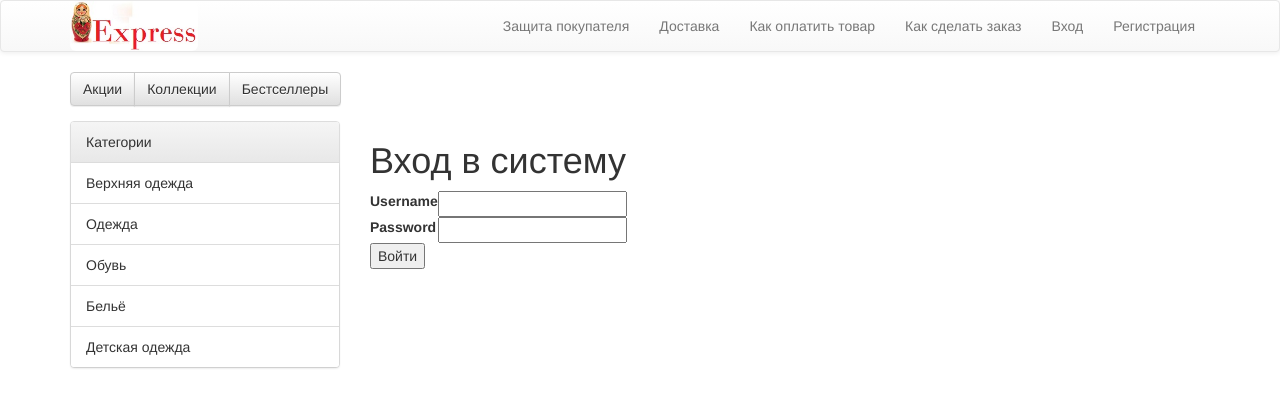
After one commit to DobermanSE/MatreshaWebApp, a Django app: template apps/accounts/templates/login.html in a window 1280 px wide. The commit adds this page. Shown: the top 408 px of the page. Run offline with Django 3.2, Linux system fonts and the light colour scheme; the template is opened without the code that fills it, so the values that code supplies are empty, except form fields; tables that the repository leaves empty hold one stand-in row (values such as "Sample post"); form fields are guessed from the names that the template uses; some libraries are stand-ins or nearby versions.

Commit message:
login functionallity

```diff
--- a/MatreshaWebApp/settings.py
+++ b/MatreshaWebApp/settings.py
@@ -37,6 +37,7 @@ INSTALLED_APPS = [
     'django.contrib.messages',
     'django.contrib.staticfiles',
     'apps.store',
+    'apps.accounts',
 ]
 
 MIDDLEWARE_CLASSES = [
@@ -125,3 +126,5 @@ USE_TZ = True
 # https://docs.djangoproject.com/en/1.9/howto/static-files/
 
 STATIC_URL = '/static/'
+
+LOGIN_REDIRECT_URL = '/'
--- a/MatreshaWebApp/urls.py
+++ b/MatreshaWebApp/urls.py
@@ -19,4 +19,5 @@ from django.contrib import admin
 urlpatterns = [
     url(r'^admin/', admin.site.urls),
     url(r'^store/', include('apps.store.urls')),
+    url(r'^accounts/', include('apps.accounts.urls')),
 ]
--- /dev/null
+++ b/apps/accounts/templates/login.html
@@ -0,0 +1,37 @@
+{% extends "base.html" %}
+{% block title %}Matreshka Express Main Page{% endblock title %}
+{% block content %}
+<h1>Вход в систему</h1>
+
+{% if form.errors %}
+<p>Неправильное имя пользователя или пароль. Попробуйте еще раз</p>
+{% endif %}
+
+{% if next %}
+    {% if user.is_authenticated %}
+    <p>У вас недостаточно прав, чтобы перейти на запрашиваемую страницу. Пожалуйста, войдите из-под пользователя с достаточными правами.</p>
+    {% else %}
+    <p>Для просмотра данной страницы, пожалуйста, войдите в систему.</p>
+    {% endif %}
+{% endif %}
+
+<form method="post" action="{% url 'login' template_name='login.html'%}">
+{% csrf_token %}
+<table>
+<tr>
+    <td>{{ form.username.label_tag }}</td>
+    <td>{{ form.username }}</td>
+</tr>
+<tr>
+    <td>{{ form.password.label_tag }}</td>
+    <td>{{ form.password }}</td>
+</tr>
+</table>
+
+<input type="submit" value="Войти" />
+<input type="hidden" name="next" value="{{ next }}" />
+</form>
+
+{# Assumes you setup the password_reset view in your URLconf #}
+
+{% endblock content %}
--- /dev/null
+++ b/apps/accounts/urls.py
@@ -0,0 +1,13 @@
+from django.conf.urls import url
+from django.contrib.auth import views as auth_views
+
+from . import views
+
+urlpatterns = [
+    url(r'^login/$', auth_views.login,
+        {'template_name': 'login.html'},
+        name='login'),
+    url(r'^logout/$', auth_views.logout,
+        {'next_page': '/'},
+        name='logout'),
+]
--- a/templates/base.html
+++ b/templates/base.html
@@ -35,8 +35,14 @@
                         <li><a href="">Доставка</a></li>
                         <li><a href="">Как оплатить товар</a></li>
                         <li><a href="">Как сделать заказ</a></li>
+                        {% if request.user.is_authenticated %}
+                        <li><a href="">{{ request.user.username }}</a></li>
+                        <li><a href="/accounts/logout">Выход</a></li>
+                        {% else %}
+                        <li><a href="/accounts/login">Вход</a></li>
+                        <li><a href="/accounts/registration">Регистрация</a></li>
+                        {% endif %}
                     </ul>
-                    <!--@Html.Partial("_LoginPartial")-->
                 </div>
             </div>
         </nav>
```
